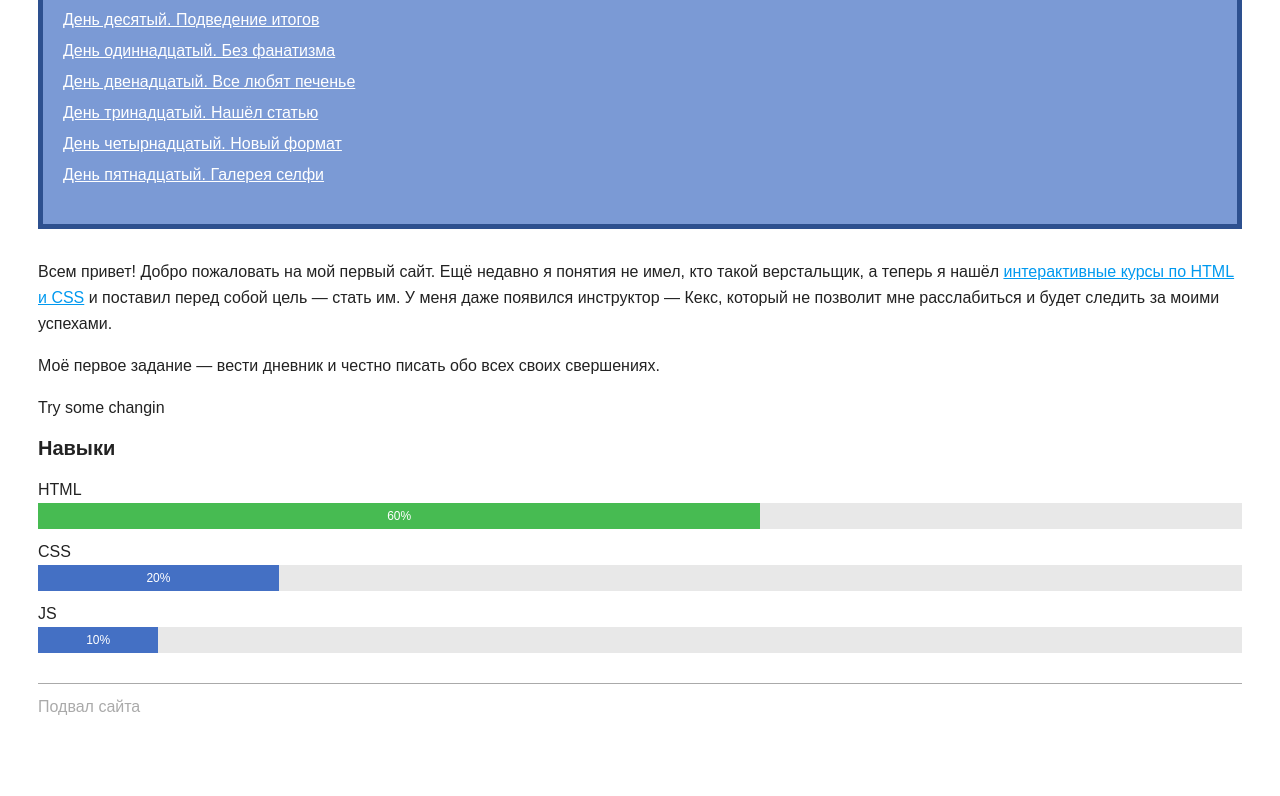
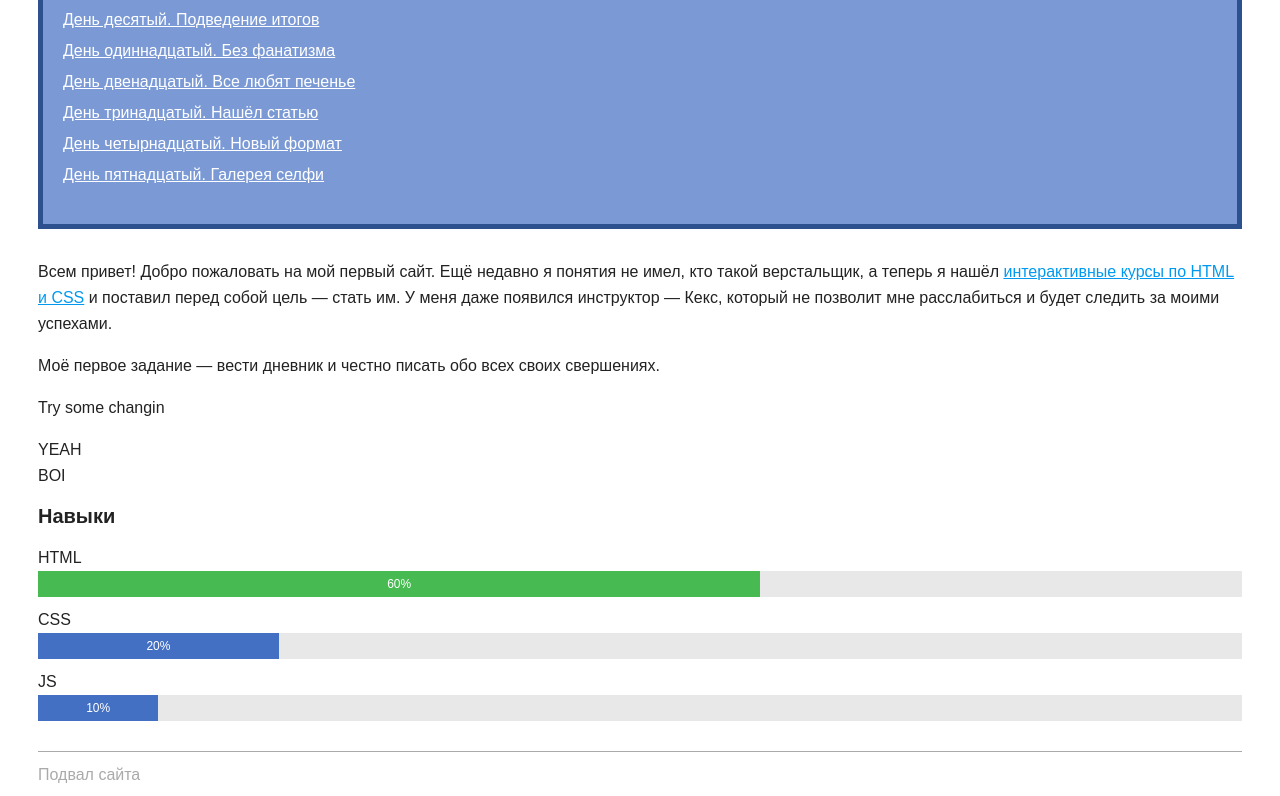
Before and after one commit to Deusxxus/newtestrep, a plain HTML site: page index.html in a window 1280 px wide. Shown: the part 515-1311 px from the top of the page. Before the commit the page ends 1243 px from the top, so only its background shows below. Drawn offline with Linux system fonts and the light colour scheme.

Commit message:
Update index.html

```diff
--- a/index.html
+++ b/index.html
@@ -37,6 +37,9 @@
         <p>Всем привет! Добро пожаловать на мой первый сайт. Ещё недавно я понятия не имел, кто такой верстальщик, а теперь я нашёл <a href="https://htmlacademy.ru/courses">интерактивные курсы по HTML и CSS</a> и поставил перед собой цель — стать им. У меня даже появился инструктор — Кекс, который не позволит мне расслабиться и будет следить за моими успехами.</p>
         <p>Моё первое задание — вести дневник и честно писать обо всех своих свершениях.</p>
         <p>Try some changin</p>
+        <p>YEAH<br>
+          BOI
+        </p>
       </section>
       <section>
         <h2>Навыки</h2>
```
